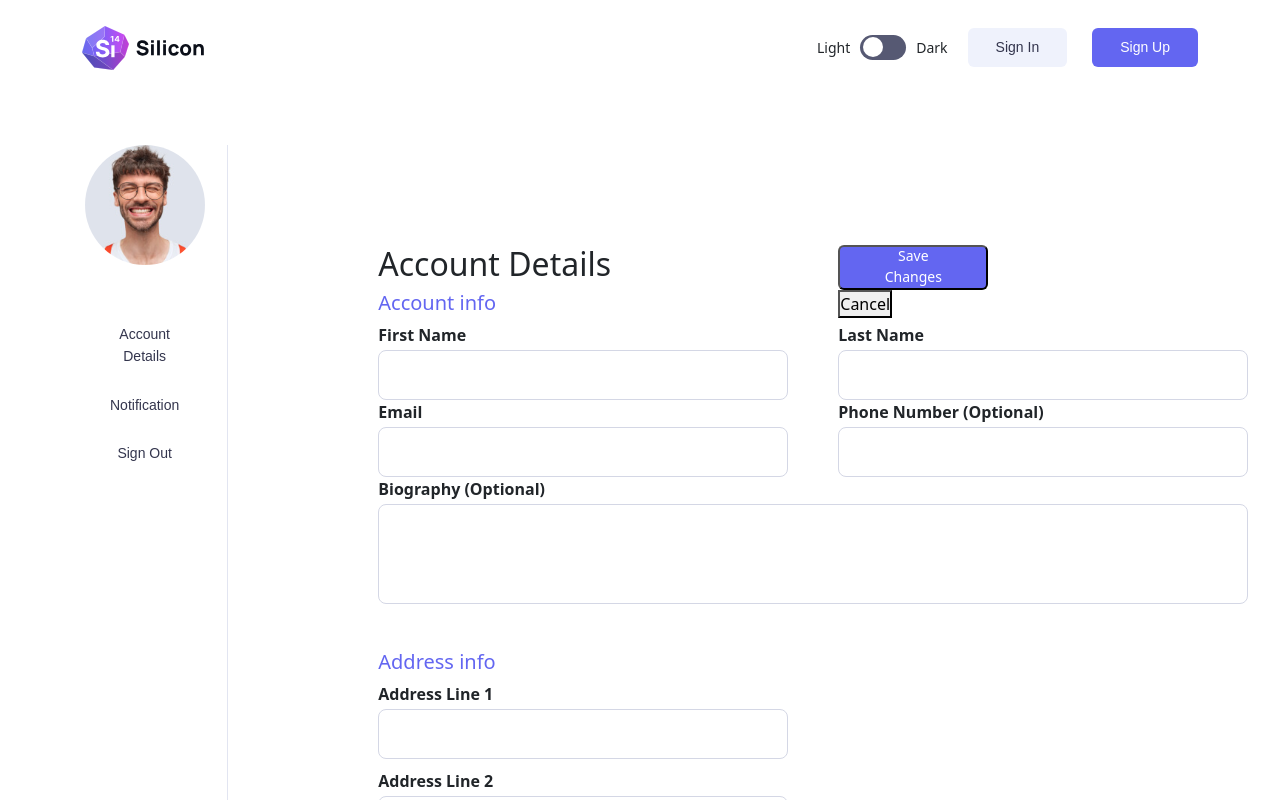
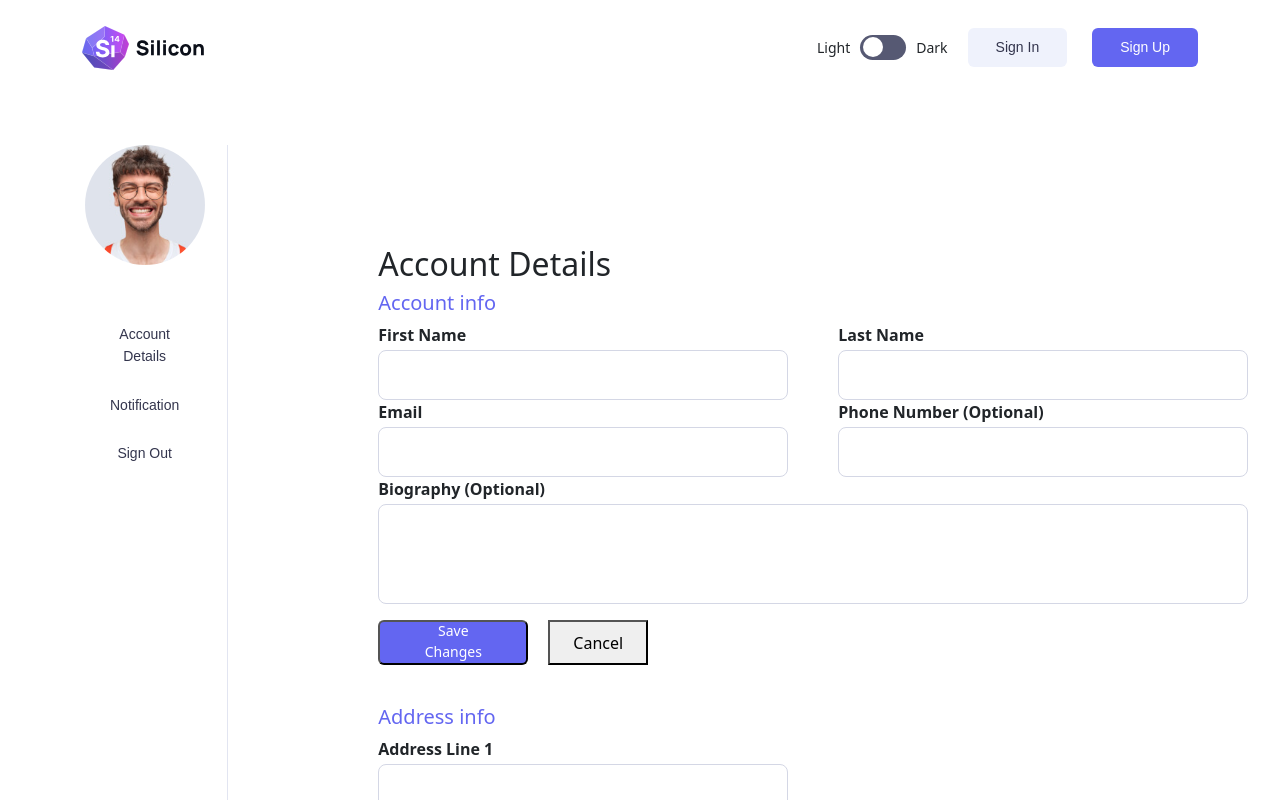
Before and after one commit to Fadi-Alyonan-WIN23-jsbackend/Silicon_nextJS, a Next.js app: page /accountDetails in a window 1280 px wide. Shown: the top 800 px of the page. Built offline with nearby package versions, Linux system fonts and the light colour scheme; no server answers.

Commit message:
css updated

```diff
--- a/app/globals.css
+++ b/app/globals.css
@@ -455,7 +455,7 @@ form input {
 }
 
 /* styling för knappar på first-form */
-/* .form-buttons1 {
+.form-buttons1 {
   display: flex;
   gap: 20px;
   grid-column: 1;
@@ -466,7 +466,7 @@ form input {
 #cancel1 {
   width: 100px;
   height: 45px;
-} */
+}
 
 form input::placeholder {
   opacity: 0.4;
```
